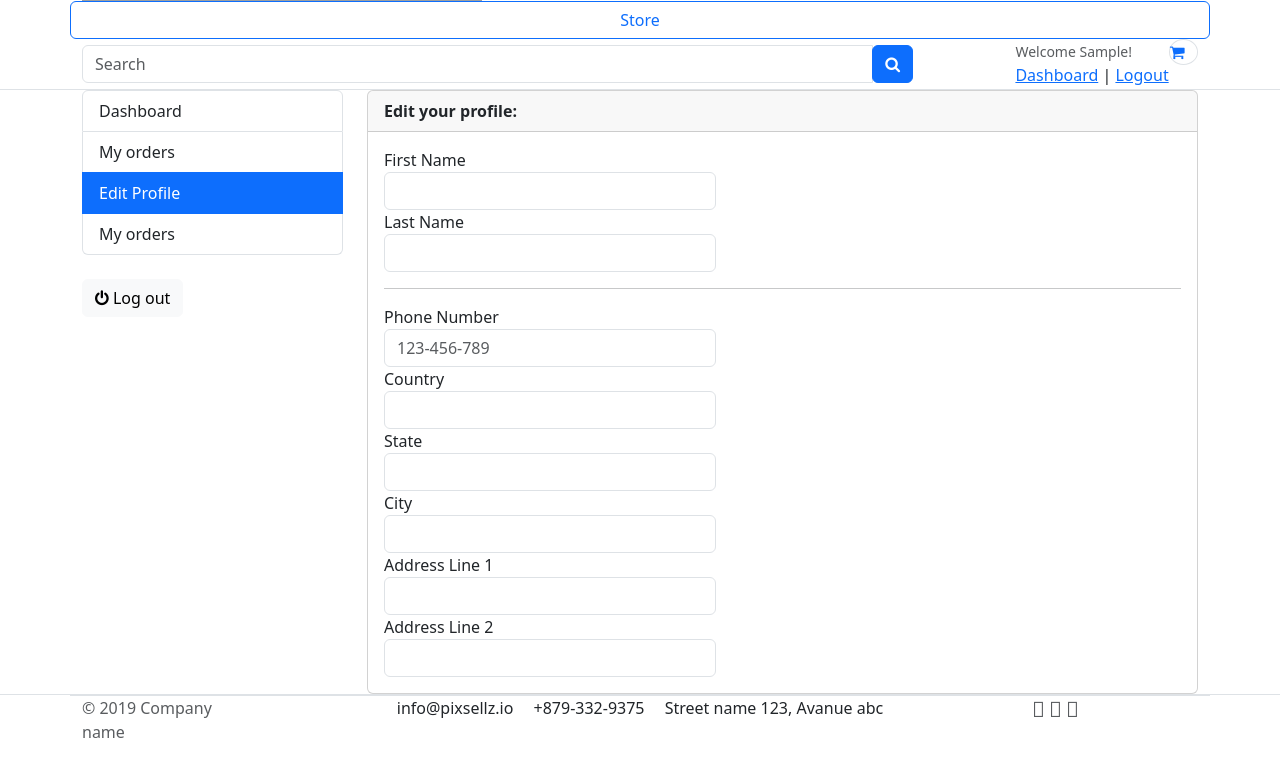
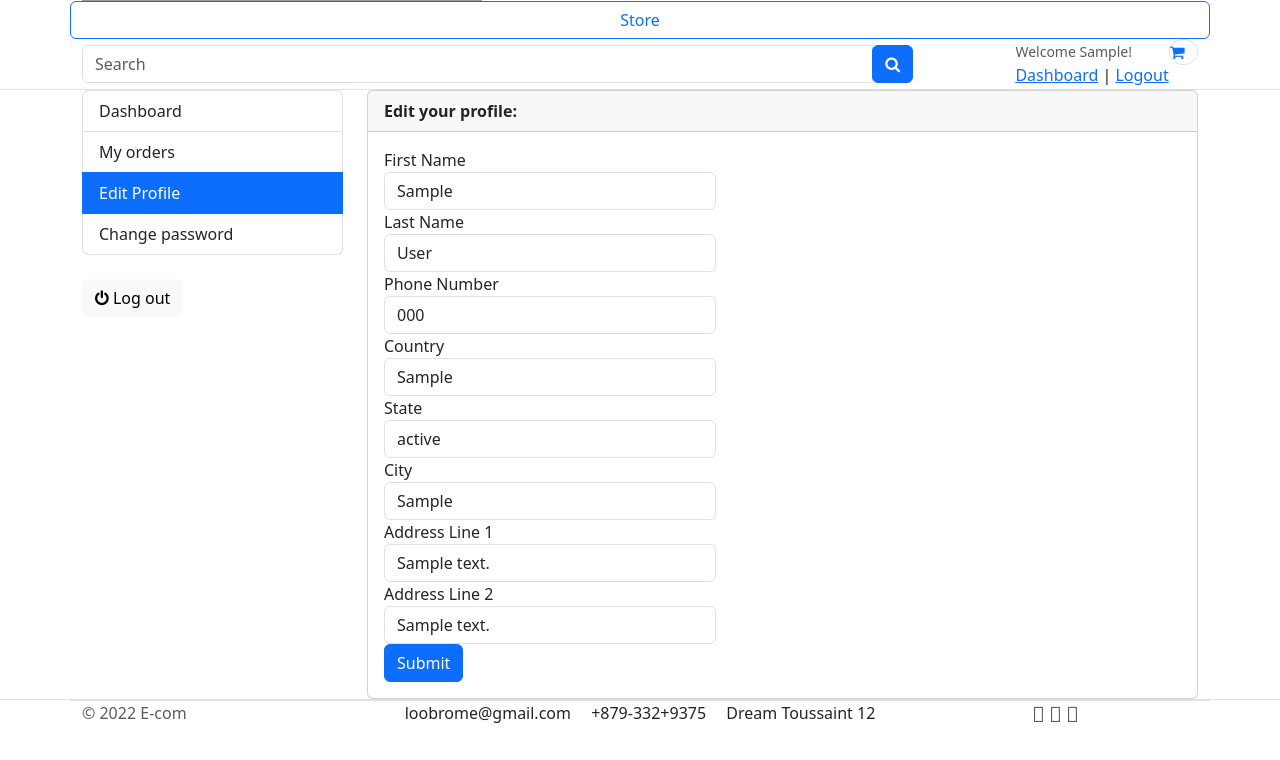
Before and after one commit to Tnovyloo/E-Commerce-Shop, a Django app: page /accounts/edit_profile/ in a window 1280 px wide. Shown: the part 340-1100 px from the top of the page. After the commit the page ends 1063 px from the top, so only its background shows below. Run offline with Django 4.2, Linux system fonts and the light colour scheme; a user stored in the database is signed in; tables that the repository leaves empty hold one stand-in row (values such as "Sample post"); parts of the project's set-up code (start-up, migrations or seed data) failed here and were passed over; some libraries are stand-ins or nearby versions; grey boxes are pictures that could not be loaded.

Commit message:
Creating 'My account' functionalities.

```diff
--- a/accounts/forms.py
+++ b/accounts/forms.py
@@ -3,6 +3,9 @@ from .models import Account, UserProfile
 
 
 class RegistrationForm(forms.ModelForm):
+    """
+    Registration form with own clean method
+    """
     password = forms.CharField(widget=forms.PasswordInput(attrs={
         'placeholder': 'Enter Password',
         'class': 'form-control',
@@ -48,6 +51,11 @@ class UserForm(forms.ModelForm):
         model = Account
         fields = ('first_name', 'last_name', 'phone_number')
 
+    def __init__(self, *args, **kwargs):
+        super(UserForm, self).__init__(*args, **kwargs)
+        for field in self.fields:
+            self.fields[field].widget.attrs['class'] = 'form-control'
+
 
 class UserProfileForm(forms.ModelForm):
     """
@@ -56,3 +64,8 @@ class UserProfileForm(forms.ModelForm):
     class Meta:
         model = UserProfile
         fields = ('address_line_1', 'address_line_2', 'city', 'state', 'country')
+
+    def __init__(self, *args, **kwargs):
+        super(UserProfileForm, self).__init__(*args, **kwargs)
+        for field in self.fields:
+            self.fields[field].widget.attrs['class'] = 'form-control'
--- a/accounts/urls.py
+++ b/accounts/urls.py
@@ -14,5 +14,5 @@ urlpatterns = [
     path('my_orders/', my_orders, name="my_orders"),
     path('edit_profile/', edit_profile, name="edit_profile"),
     path('change_password/', change_password, name="change_password"),
-
+    path('order_detail/<int:order_id>', order_detail, name="order_detail"),
 ]
--- a/accounts/views.py
+++ b/accounts/views.py
@@ -1,4 +1,4 @@
-from django.shortcuts import render, redirect
+from django.shortcuts import render, redirect, get_object_or_404
 from .forms import RegistrationForm
 from accounts.models import Account
 from django.contrib import messages, auth
@@ -20,7 +20,9 @@ from carts.models import CartItem, Cart
 import requests
 
 # Dashboard imports
-from orders.models import Order
+from orders.models import Order, OrderProduct
+from .forms import UserForm, UserProfileForm
+from .models import UserProfile
 
 
 def register(request):
@@ -88,7 +90,20 @@ def login(request):
         user = auth.authenticate(email=email, password=password)
 
         if user is not None:
-            # auth.login(request, user)
+
+            # Create UserProfile if it does not exist.
+            user_profile = UserProfile.objects.filter(user=user).exists()
+            if user_profile:
+                pass
+            else:
+                user_profile = UserProfile.objects.create(user=user,
+                                                          address_line_1="",
+                                                          address_line_2="",
+                                                          city="",
+                                                          state="",
+                                                          country="",)
+                user_profile.save()
+
             try:
                 # Get current cart.
                 cart = Cart.objects.get(cart_id=_cart_id(request))
@@ -204,7 +219,12 @@ def dashboard(request):
 
     return render(request, 'accounts/dashboard.html', context)
 
+
+@login_required(login_url='login')
 def my_orders(request):
+    """
+    Returning all orders from user.
+    """
     orders = Order.objects.filter(user_id=request.user.id, is_ordered=True).order_by("-created_at")
 
     context = {
@@ -213,15 +233,84 @@ def my_orders(request):
 
     return render(request, 'accounts/my_orders.html', context)
 
+@login_required(login_url='login')
+def order_detail(request, order_id):
+    """
+    Order detail view of specific order
+    :param request:
+    :param order_id:
+    :return:
+    """
+    order_detail = OrderProduct.objects.filter(order__order_number=order_id, user=request.user)
+    order = Order.objects.get(order_number=order_id)
 
-def change_password(request):
-    pass
+    # Amount of price.
+    subtotal = 0
+    for item in order_detail:
+        subtotal += item.product_price * item.quantity
+
+    context = {
+        "order_detail": order_detail,
+        "order": order,
+        "subtotal": subtotal
+    }
+
+    return render(request, 'accounts/order_detail.html', context)
 
 
+@login_required(login_url='login')
+def change_password(request):
+    """
+    Changing password view.
+    """
+    if request.method == "POST":
+        current_password = request.POST["current_password"]
+        new_password1 = request.POST["new_password1"]
+        new_password2 = request.POST["new_password2"]  # Confirm Password
+
+        user = Account.objects.get(username__exact=request.user.username)
+
+        # Check if new password and confirmed password is the same
+        if new_password1 == new_password2:
+            # Check if current password is True.
+            success = user.check_password(current_password)
+            if success:
+                user.set_password(new_password1)
+                user.save()
+                messages.success(request, "Password updated successfully.")
+                return redirect('change_password')
+            else:
+                messages.error(request, "Please enter valid current password")
+                return redirect('change_password')
+        else:
+            messages.error(request, "New password does not match!")
+            return redirect('change_password')
+
+    return render(request, 'accounts/change_password.html', context)
+
+
+@login_required(login_url='login')
 def edit_profile(request):
+    """
+    Editing profile view with forms.
+    """
+    print(request.user)
+    userprofile = get_object_or_404(UserProfile, user=request.user)
+    if request.method == "POST":
+        user_form = UserForm(request.POST, instance=request.user)
+        profile_form = UserProfileForm(request.POST, instance=userprofile)
+        if user_form.is_valid() and profile_form.is_valid():
+            user_form.save()
+            profile_form.save()
+            messages.success(request, 'Your profile has been updated.')
+            return redirect('edit_profile')
+    else:
+        user_form = UserForm(instance=request.user)  # Send form with current data.
+        profile_form = UserProfileForm(instance=userprofile)
 
     context = {
-
+        'user_form': user_form,
+        'profile_form': profile_form,
     }
 
     return render(request, 'accounts/edit_profile.html', context)
--- a/store/views.py
+++ b/store/views.py
@@ -1,5 +1,5 @@
 from django.shortcuts import render, get_object_or_404, HttpResponse, redirect
-from store.models import Product
+from store.models import Product, ProductGallery
 from category.models import Category
 from carts.models import CartItem, Cart
 from carts.views import _cart_id
@@ -63,11 +63,15 @@ def product_detail(request, category_slug, product_slug):
     # Getting the reviews ordered by the newest.
     reviews = ReviewRating.objects.filter(product_id=product.id, status=True).order_by('-created_at')
 
+    # Get the product gallery
+    # product_gallery = ProductGallery.objects.filter(product_id=single_product.id)
+
     context = {
         'product': product,
         'in_cart': in_cart,
         'orderproduct': order_product,
         'reviews': reviews,
+        # 'product_gallery': product_gallery,
     }
 
     return render(request, template_name='store/product_detail.html', context=context)
--- a/templates/accounts/edit_profile.html
+++ b/templates/accounts/edit_profile.html
@@ -24,41 +24,42 @@
                         <div class="form-row">
                             <div class="form-group col-md-5">
                                 <label>First Name</label>
-                                <input type="text" class="form-control" name="first_name">
+                                {{ user_form.first_name }}
                             </div>
                             <div class="form-group col-md-5">
                                 <label>Last Name</label>
-                                <input type="text" class="form-control" name="last_name">
+                                {{ user_form.last_name }}
                             </div>
                         </div>
-                        <hr>
                         <div class="form-row">
                             <div class="form-group col-md-5">
                                 <label>Phone Number</label>
-                                <input type="tel" class="form-control" name="phone" pattern="[0-9]{3}-[0-9]{3}-[0-9]{3}"
-                                placeholder="123-456-789">
+{#                                <input type="tel" class="form-control" name="phone" pattern="[0-9]{3}-[0-9]{3}-[0-9]{3}"#}
+{#                                placeholder="123-456-789">#}
+                                {{ user_form.phone_number }}
                             </div>
                             <div class="form-group col-md-5">
                                 <label>Country</label>
-                                <input type="text" class="form-control" name="country">
+                                {{ profile_form.country }}
                             </div>
                             <div class="form-group col-md-5">
                                 <label>State</label>
-                                <input type="text" class="form-control" name="state">
+                                {{ profile_form.state }}
                             </div>
                             <div class="form-group col-md-5">
                                 <label>City</label>
-                                <input type="text" class="form-control" name="city">
+                                {{ profile_form.city }}
                             </div>
                             <div class="form-group col-md-5">
                                 <label>Address Line 1</label>
-                                <input type="text" class="form-control" name="address_line_1">
+                                {{ profile_form.address_line_1 }}
                             </div>
                             <div class="form-group col-md-5">
                                 <label>Address Line 2</label>
-                                <input type="text" class="form-control" name="address_line_2">
+                                {{ profile_form.address_line_2 }}
                             </div>
                         </div>
+                        <button type="submit" class="btn btn-primary">Submit</button>
                     </form>
                 </div>
             </div> <!-- row.// -->
--- a/templates/accounts/my_orders.html
+++ b/templates/accounts/my_orders.html
@@ -33,7 +33,7 @@
                       <tbody>
                           {% for order in orders %}
                             <tr>
-                              <th scope="row">{{ order.order_number }}</th>
+                              <th scope="row"><a href="{% url 'order_detail' order.order_number %}">{{ order.order_number }}</a></th>
                               <td>{{ order.full_address }}</td>
                               <td>{{ order.email }}</td>
                               <td>{{ order.phone }}</td>
--- a/templates/includes/dashboard_sidebar.html
+++ b/templates/includes/dashboard_sidebar.html
@@ -8,7 +8,7 @@
             <a class="list-group-item {% if '/edit_profile/' in request.path %} active {% endif %}"
                href="{% url 'edit_profile' %}"> Edit Profile </a>
             <a class="list-group-item {% if '/change_password/' in request.path %} active {% endif %}"
-               href="{% url 'change_password' %}"> My orders </a>
+               href="{% url 'change_password' %}"> Change password </a>
 
 {#			<a class="list-group-item" href="#"> Edit Profile </a>#}
 {#			<a class="list-group-item" href="#"> Change Password </a>#}
--- a/templates/includes/footer.html
+++ b/templates/includes/footer.html
@@ -4,12 +4,12 @@
 	<div class="container">
 		<section class="footer-bottom border-top row">
 			<div class="col-md-2">
-				<p class="text-muted"> &copy 2019 Company name </p>
+				<p class="text-muted"> &copy 2022 E-com </p>
 			</div>
 			<div class="col-md-8 text-md-center">
-				<span  class="px-2">info@pixsellz.io</span>
-				<span  class="px-2">+879-332-9375</span>
-				<span  class="px-2">Street name 123, Avanue abc</span>
+				<span  class="px-2">loobrome@gmail.com</span>
+				<span  class="px-2">+879-332+9375</span>
+				<span  class="px-2">Dream Toussaint 12</span>
 			</div>
 			<div class="col-md-2 text-md-right text-muted">
 				<i class="fab fa-lg fa-cc-visa"></i>
```
Also changed, not shown: store/admin.py (+10 -1 lines), store/models.py (+12 -0 lines), templates/accounts/change_password.html (added, +51 -0 lines), templates/accounts/dashboard.html (+11 -9 lines), templates/accounts/order_detail.html (added, +109 -0 lines), templates/store/product_detail.html (+11 -1 lines), 1 other file.
